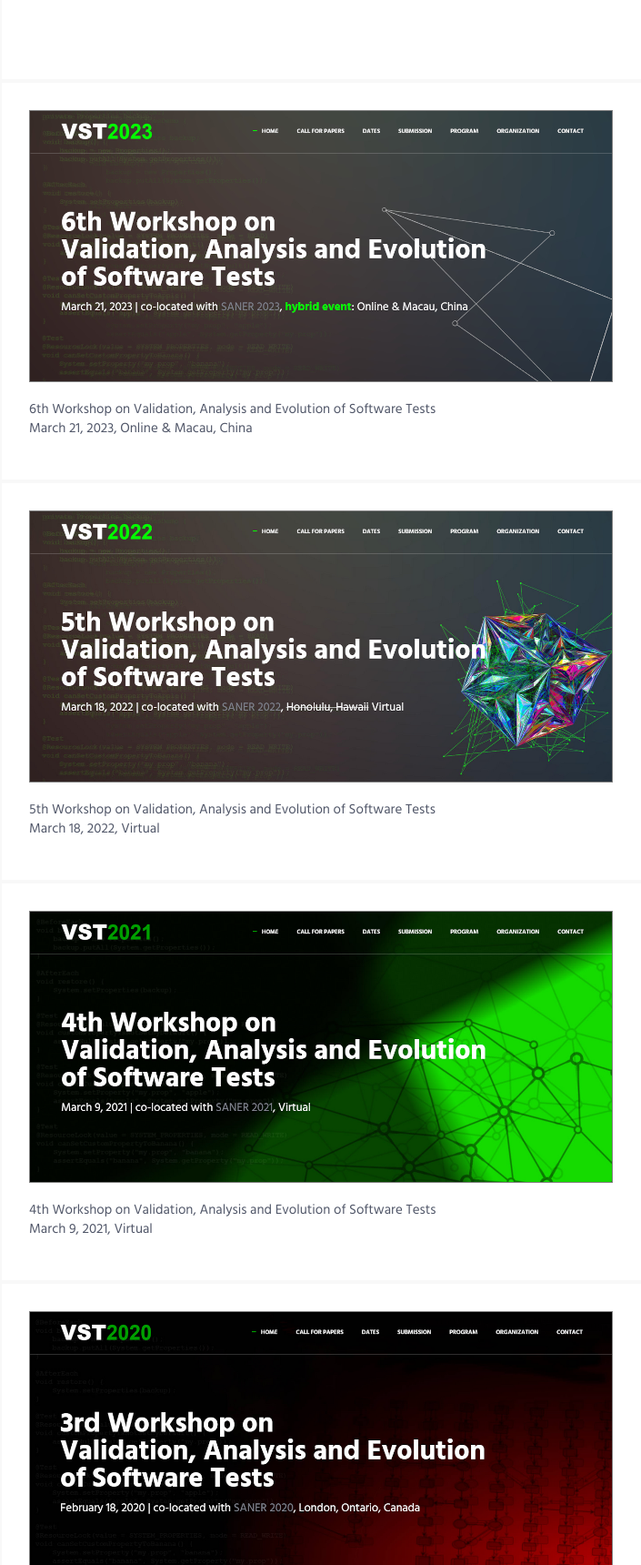
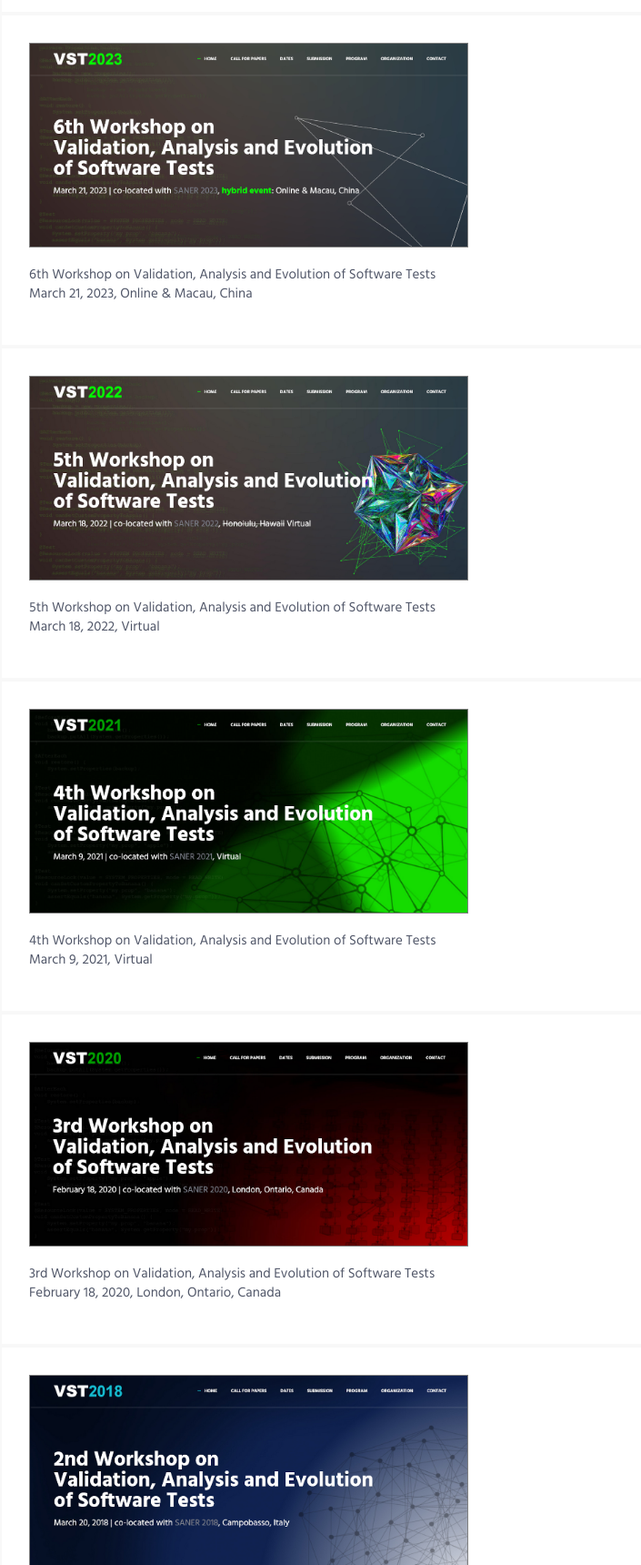
Before and after one commit to vstworkshop/vstworkshop.github.io, a plain HTML site: page index.html in a window 1280 px wide. Shown: the part 1080-2800 px from the top of the page at 91% size, without its empty margins (458-1163 px from the left). Drawn offline with Linux system fonts and the light colour scheme.

Commit message:
Change image width to 70%

```diff
--- a/index.html
+++ b/index.html
@@ -109,7 +109,7 @@
 							<div class="col-md-12 md-margin-b-4">
 								<div class="service bg-color-white wow zoomIn" data-height="height" data-wow-duration=".3" data-wow-delay=".1s">
 									<a href="https://vstworkshop.github.io/vst2024/" target="_blank">
-									<img src="img/vstworkshop2024.png" alt="VST 2024" style="border:1px solid gray"><br><br>
+									<img src="img/vstworkshop2024.png" alt="VST 2024" style="border:1px solid gray" width="70%"><br><br>
 									<p>7th Workshop on Validation, Analysis and Evolution of Software Tests<br>March 12, 2024, Rovaniemi, Finland</p>
 									</a>
 								</div>
@@ -122,7 +122,7 @@
 							<div class="col-md-12 md-margin-b-4">
 								<div class="service bg-color-white wow zoomIn" data-height="height" data-wow-duration=".3" data-wow-delay=".1s">
 									<a href="https://vstworkshop.github.io/vst2023/" target="_blank">
-									<img src="img/vstworkshop2023.png" alt="VST 2023" style="border:1px solid gray"><br><br>
+									<img src="img/vstworkshop2023.png" alt="VST 2023" style="border:1px solid gray" width="70%"><br><br>
 									<p>6th Workshop on Validation, Analysis and Evolution of Software Tests<br>March 21, 2023, Online & Macau, China</p>
 									</a>
 								</div>
@@ -135,7 +135,7 @@
 							<div class="col-md-12 md-margin-b-4">
 								<div class="service bg-color-white wow zoomIn" data-height="height" data-wow-duration=".3" data-wow-delay=".1s">
 									<a href="https://vstworkshop.github.io/vst2022/" target="_blank">
-									<img src="img/vstworkshop2022.png" alt="VST 2022" style="border:1px solid gray"><br><br>
+									<img src="img/vstworkshop2022.png" alt="VST 2022" style="border:1px solid gray" width="70%"><br><br>
 									<p>5th Workshop on Validation, Analysis and Evolution of Software Tests<br>March 18, 2022, Virtual</p>
 									</a>
 								</div>
@@ -148,7 +148,7 @@
 							<div class="col-md-12 md-margin-b-4">
 								<div class="service bg-color-white wow zoomIn" data-height="height" data-wow-duration=".3" data-wow-delay=".1s">
 									<a href="https://vstworkshop.github.io/vst2021/" target="_blank">
-									<img src="img/vstworkshop2021.png" alt="VST 2021" style="border:1px solid gray"><br><br>
+									<img src="img/vstworkshop2021.png" alt="VST 2021" style="border:1px solid gray" width="70%"><br><br>
 									<p>4th Workshop on Validation, Analysis and Evolution of Software Tests<br>March 9, 2021, Virtual</p>
 									</a>
 								</div>
@@ -161,7 +161,7 @@
 							<div class="col-md-12 md-margin-b-4">
 								<div class="service bg-color-white wow zoomIn" data-height="height" data-wow-duration=".3" data-wow-delay=".1s">
 									<a href="https://vstworkshop.github.io/vst2020/" target="_blank">
-									<img src="img/vstworkshop2020.png" alt="VST 2020" style="border:1px solid gray"><br><br>
+									<img src="img/vstworkshop2020.png" alt="VST 2020" style="border:1px solid gray" width="70%"><br><br>
 									<p>3rd Workshop on Validation, Analysis and Evolution of Software Tests<br>February 18, 2020, London, Ontario, Canada</p>
 									</a>
 								</div>
@@ -174,7 +174,7 @@
 							<div class="col-md-12 md-margin-b-4">
 								<div class="service bg-color-white wow zoomIn" data-height="height" data-wow-duration=".3" data-wow-delay=".1s">
 									<a href="https://vstworkshop.github.io/vst2018/" target="_blank">
-									<img src="img/vstworkshop2018.png" alt="VST 2018" style="border:1px solid gray"><br><br>
+									<img src="img/vstworkshop2018.png" alt="VST 2018" style="border:1px solid gray" width="70%"><br><br>
 									<p>2nd Workshop on Validation, Analysis and Evolution of Software Tests<br>March 20, 2018, Campobasso, Italy</p>
 									</a>
 								</div>
@@ -187,7 +187,7 @@
 							<div class="col-md-12 md-margin-b-4">
 								<div class="service bg-color-white wow zoomIn" data-height="height" data-wow-duration=".3" data-wow-delay=".1s">
 									<a href="https://researchr.org/publication/wcre-2016vst" target="_blank">
-									<img src="img/vstworkshop2016.png" alt="VST 2016" style="border:1px solid gray"><br><br>
+									<img src="img/vstworkshop2016.png" alt="VST 2016" style="border:1px solid gray" width="70%"><br><br>
 									<p>1st International Workshop on Validating Software Tests<br>March 15, 2016, Osaka, Japan</p>
 									</a>
 								</div>
```
